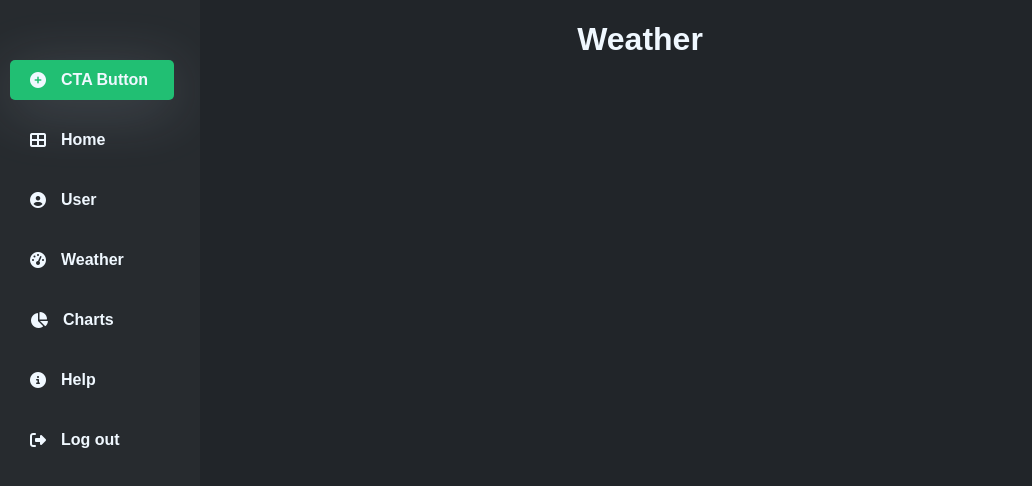
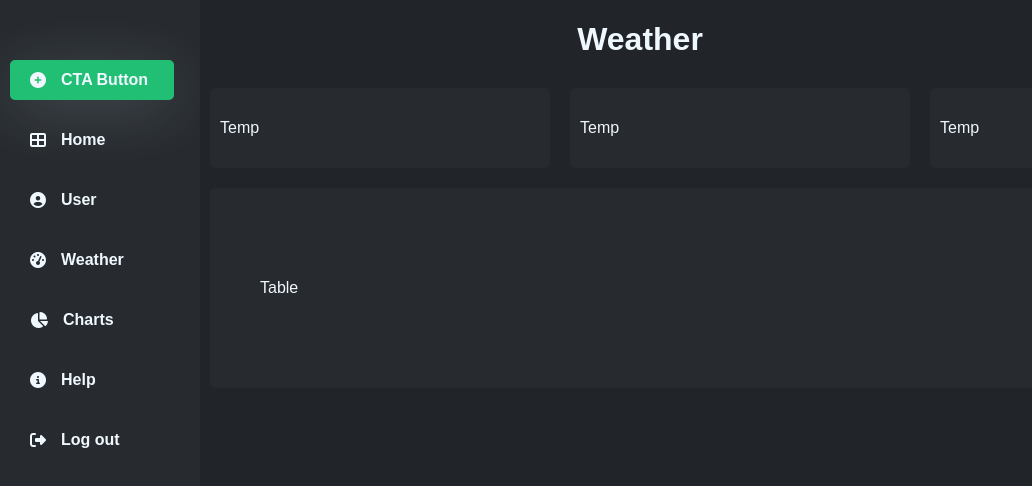
Before and after one commit to mancillajonathan/iot-utt-dashboard-2020, a React (Create React App) app: page /weather in a window 1280 px wide. Shown: the top 486 px of the page, without its empty margins (0-1032 px from the left). Built offline with nearby package versions, Linux system fonts and the light colour scheme.

Commit message:
creating temperature div in weather component

```diff
--- a/src/pages/Weather.js
+++ b/src/pages/Weather.js
@@ -1,11 +1,20 @@
-import React from 'react'
+import React from 'react';
+import './styles/Weather.css';
 
 const Weather = () => {
-    return (
-        <div>
-            <h1>Weather</h1>
-        </div>
-    )
-}
+	return (
+		<div>
+			<h1>Weather</h1>
+			<div className='container-weather'>
+				<div className='temperature'>Temp</div>
+				<div className='temperature'>Temp</div>
+				<div className='temperature'>Temp</div>
+			</div>
+			<div className='container-table-weather'>
+				<div className='table'>Table</div>
+			</div>
+		</div>
+	);
+};
 
-export default Weather
+export default Weather;
--- /dev/null
+++ b/src/pages/styles/Weather.css
@@ -0,0 +1,39 @@
+.container-weather {
+	height: 60px;
+	padding-left: 200px;
+	margin-top: 40px;
+	display: flex;
+	justify-content: space-around;
+	align-items: center;
+}
+
+.container-weather div {
+	display: flex;
+	align-items: center;
+	width: 100%;
+	height: 100%;
+	border-radius: 5px;
+	padding: 10px;
+	margin: 10px;
+	background-color: #272b2f;
+}
+
+.container-table-weather {
+	height: 180px;
+	padding-left: 200px;
+	margin-top: 40px;
+	display: flex;
+	justify-content: space-around;
+	align-items: center;
+}
+
+.container-table-weather div {
+	display: flex;
+	align-items: center;
+	width: 100%;
+	height: 100%;
+	border-radius: 5px;
+	padding: 10px 50px 10px 50px;
+	margin: 10px;
+	background-color: #272b2f;
+}
```
